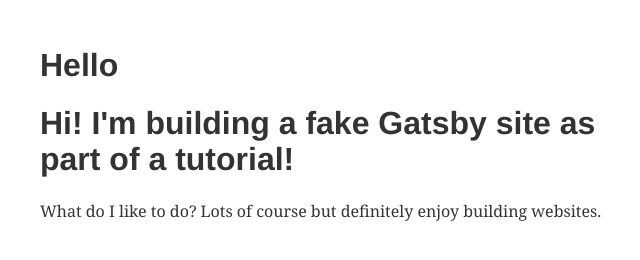
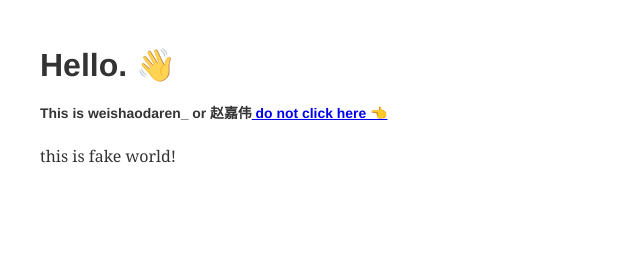
Before and after one commit to weishaodaren/deadPage, a Gatsby site in the folder my-gatsby-site/: page / in a window 1280 px wide. Shown: the whole page, without its empty margins (291-931 px from the left). Built offline with nearby package versions, Linux system fonts and the light colour scheme; Gatsby itself is replaced by a stand-in of ours.

Commit message:
add content

```diff
--- a/my-gatsby-site/src/pages/index.js
+++ b/my-gatsby-site/src/pages/index.js
@@ -1,18 +1,19 @@
-import * as React from 'react';
+import React from 'react';
 import Helmet from 'react-helmet';
+import { Link } from 'gatsby';
 import Layout from '../components/layout';
 
 const IndexPage = () => {
   return (
     <Layout>
       <Helmet title="weishaodaren_" />
-      <h1>Hello</h1>
+      <h1>Hello. 👋</h1>
       <div>
-        <h1>Hi! I'm building a fake Gatsby site as part of a tutorial!</h1>
-        <p>
-          What do I like to do? Lots of course but definitely enjoy building
-          websites.
-        </p>
+        <h5>
+          This is weishaodaren_ or 赵嘉伟
+          <Link to="/content"> do not click here 👈</Link>
+        </h5>
+        <p>this is fake world!</p>
       </div>
     </Layout>
   );
```
